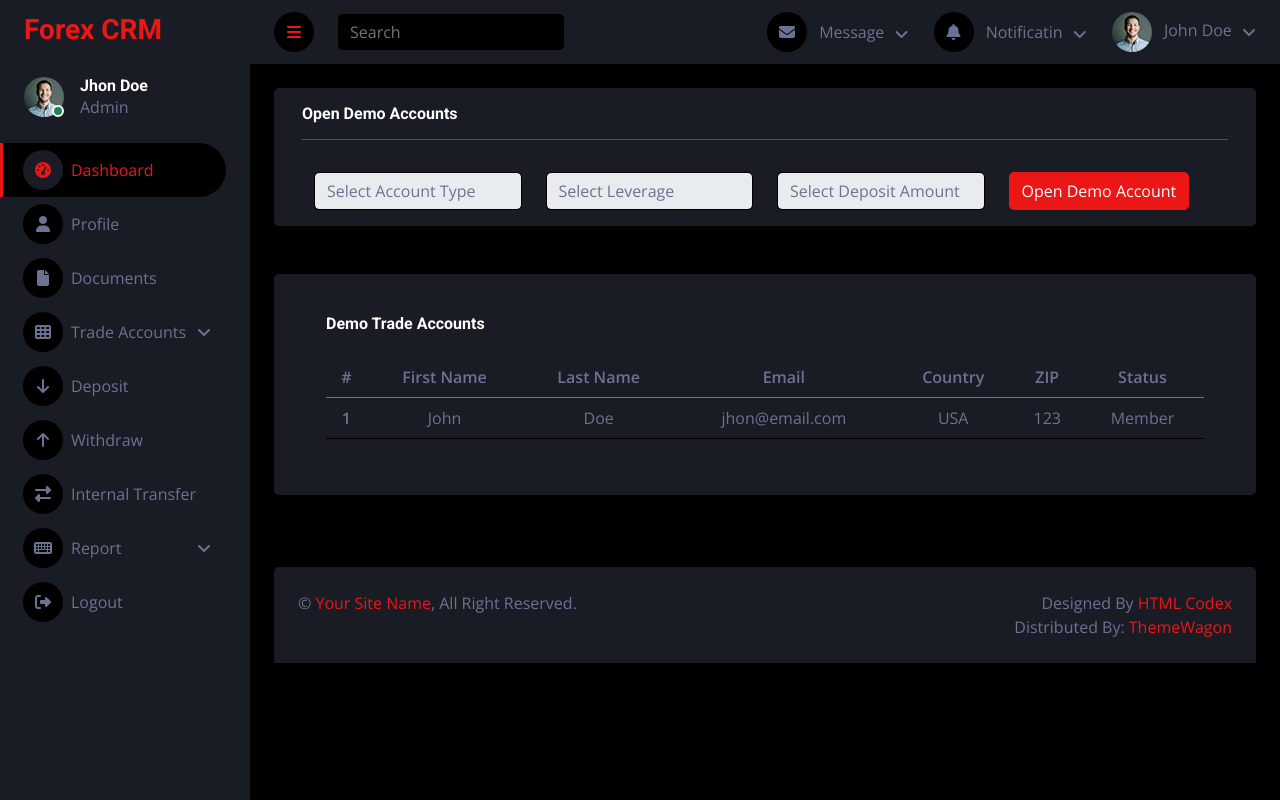
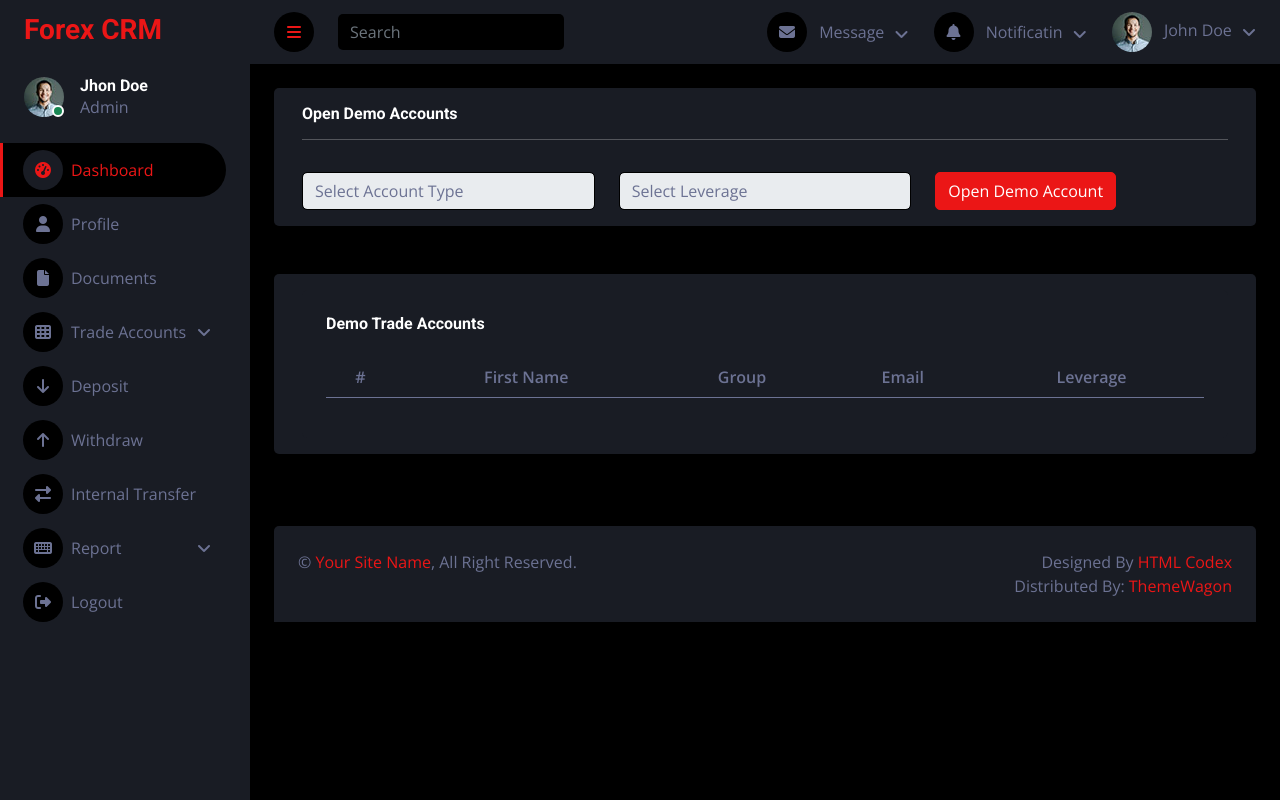
Before and after one commit to Ohitgit/forex_crms, a Django app: page /open-demo-account in a window 1280 px wide. Run offline with Django 4.2, Linux system fonts and the light colour scheme; lists and menus that the app fills with data are empty; parts of the project's set-up code (start-up, migrations or seed data) failed here and were passed over; some libraries are stand-ins or nearby versions.

Commit message:
demo account and live account crated

```diff
--- a/client_app/admin.py
+++ b/client_app/admin.py
@@ -4,3 +4,5 @@ from .models import *
 admin.site.register(Client_Register)
 admin.site.register(Otp_Status)
 admin.site.register(UploadDocument)
+
+admin.site.register(LiveAccount)
--- a/client_app/urls.py
+++ b/client_app/urls.py
@@ -23,7 +23,7 @@ urlpatterns = [
     path('changepassword/<str:token>',ChangePassword.as_view(), name='changepassword'),
 
 
-    path('liveaccount',LiveAccount.as_view() ,name="liveaccount"),
+
     path('client-deposit',deposit.as_view() ,name="deposit"),
     path('client-withdraw',withdraw.as_view() ,name="withdraw"),
     path('internal-transfer',internal_transfer.as_view() ,name="internal_transfer"),
--- a/client_app/views.py
+++ b/client_app/views.py
@@ -155,14 +155,99 @@ class Client_profile(View):
 
 
 class Open_live_account(View):
+    forex_group=Forex_Group.objects.all()
+    leverage= Add_Leverage.objects.all()
+    demo=LiveAccount.objects.filter(group="DC/ECN")
+    context={'forex_group':forex_group,'leverage':leverage,'demo':demo}
     template_name="clientapp/open_live_account.html"
     def get(self, request):
-        return render(request,self.template_name)
+        return render(request,self.template_name,self.context)
+
+    def post(self,request):
+      if request.method =="POST":
+          forexgroup=request.POST.get('forex_group')
+          leverage=request.POST.get('leverage')
+          user=Client_Register.objects.get(user=request.user)
+          print('user',user)
+          url = "http://103.138.189.81/api/mt5/createLiveAccount"
+          headers = {'Content-Type': 'application/json'}
+          data={
+              "ip": "id16.idnfxservers.top:8707",
+                "login": 2001,
+                "password": "Dynamic@222",
+                "name": user.first_name,
+                "group": forexgroup,
+                 "email": user.email,
+                 "leverage":  leverage,
+                 "main_password": "trade@1234",
+                 "invest_password": "1234@trade",
+                 "phone_password": user.mobile_no,
+                 "country": "India",
+
+
+
+              }
+          print('data',data)
+          print('url',url)
+          response_api = requests.post(url, headers=headers,json=data)
+          response_data= response_api.json()
+          print('json1',response_data)
+          if response_api.status_code == 200:
+            LiveAccount.objects.create(group=data['group'],login=response_data.get('login'),email=data['email'],password=data['password'],user=request.user,leverage=data['leverage'])
+            return redirect('open_live_account')
+            # return JsonResponse({'message': 'LiveAccount created successfully'}, status=200)
+          else:
+            return JsonResponse({'error': 'Failed to create LiveAccount'}, status=response_api.status_code)
+
+      return render(request,self.template_name,self.context)
 
 class Open_demo_account(View):
+
     template_name="clientapp/open_demo_account.html"
+    forex_group=Forex_Group.objects.all()
+    leverage= Add_Leverage.objects.all()
+    demo=LiveAccount.objects.filter(group="DC/DEMO")
+    context={'forex_group':forex_group,'leverage':leverage,'demo':demo}
     def get(self, request):
-        return render(request,self.template_name)
+        return render(request,self.template_name,self.context)
+    def post(self,request):
+      if request.method =="POST":
+          forexgroup=request.POST.get('forex_group')
+          leverage=request.POST.get('leverage')
+          user=Client_Register.objects.get(user=request.user)
+          print('user',user)
+          url = "http://103.138.189.81/api/mt5/createLiveAccount"
+          headers = {'Content-Type': 'application/json'}
+          data={
+              "ip": "id16.idnfxservers.top:8707",
+                "login": 2001,
+                "password": "Dynamic@222",
+                "name": user.first_name,
+                "group": forexgroup,
+                 "email": user.email,
+                 "leverage":  leverage,
+                 "main_password": "trade@1234",
+                 "invest_password": "1234@trade",
+                 "phone_password": user.mobile_no,
+                 "country": "India",
+
+
+
+              }
+          print('data',data)
+          print('url',url)
+          response_api = requests.post(url, headers=headers,json=data)
+          response_data= response_api.json()
+          print('json1',response_data)
+          if response_api.status_code == 200:
+
+            LiveAccount.objects.create(group=data['group'],login=response_data.get('login'),email=data['email'],password=data['password'],user=request.user,leverage=data['leverage'])
+            return redirect('open_demo_account')
+            # return JsonResponse({'message': 'LiveAccount created successfully'}, status=200)
+          else:
+            return JsonResponse({'error': 'Failed to create LiveAccount'}, status=response_api.status_code)
+
+      return render(request,self.template_name,self.context)
 
 
 
@@ -324,7 +409,7 @@ class Forgot(View):
 class ChangePassword(View):
     template_name="clientapp/auth_reset_password.html"
     form=ChangePasswordForm()
-    print('form',form)
+
     context={'form':form}
     def get(self, request,token):
       return render(request,self.template_name,self.context)
@@ -348,51 +433,7 @@ class ChangePassword(View):
                  return redirect('client_login')
         return render(request,self.template_name,self.context)
 
-from django.contrib.auth.decorators import login_required
-import requests
 
-class LiveAccount(View):
-    template_name="client/liveaccount.html"
-
-    def get(self, request):
-      user=Client_Register.objects.get(user=request.user)
-      print('user',user)
-      return render(request,self.template_name)
-
-    def post(self,request):
-      if request.method =="POST":
-          forexgroup=request.POST.get('forex_group')
-          leverage=request.POST.get('leverage')
-          user=Client_Register.objects.get(user=request.user)
-          print('user',user)
-          url = "http://103.138.189.81/api/mt5/createLiveAccount"
-          headers = {'Content-Type': 'application/json'}
-          data={
-              "ip": "43.228.124.119",
-                "login": 313,
-                "password": "Raz@1234",
-                "name": user.first_name,
-                "group": forexgroup,
-                 "email": user.email,
-                 "leverage":  leverage,
-                 "main_password": "trade@1234",
-                 "invest_password": "1234@trade",
-                "phone_password": user.mobile_no,
-                 "country": "India",
-
-              }
-          print('data',data)
-          print('url',url)
-          response_api = requests.post(url, headers=headers,json=data)
-          json1= response_api.json()
-          print('json1',json1)
-          if response_api.status_code == 200:
-            # LiveAccount.objects.create(ac_type=response_data.get('accountType'), cu_type=response_data.get('depositCurrency'),account_no=response_data.get('login'),user=request.user)
-            return JsonResponse({'message': 'LiveAccount created successfully'}, status=200)
-          else:
-            return JsonResponse({'error': 'Failed to create LiveAccount'}, status=response_api.status_code)
-
-      return render(request,self.template_name)
 
 
 
--- a/dashboard_app/admin.py
+++ b/dashboard_app/admin.py
@@ -3,6 +3,7 @@ from .models import *
 # Register your models here.
 admin.site.register(Add_Leverage)
 admin.site.register(Add_Currency)
-admin.site.register(Add_Group)
+admin.site.register(Forex_Group)
 admin.site.register(Create_Forex_Group)
 admin.site.register(Country)
+admin.site.register(Demo_Account)
--- a/dashboard_app/froms.py
+++ b/dashboard_app/froms.py
@@ -5,8 +5,3 @@ from django import forms
 from .models import *
 
 # create a ModelForm
-class AddGroupForm(forms.ModelForm):
-	# specify the name of model to use
-	class Meta:
-		model = Add_Group
-		fields = ('name',)
--- a/dashboard_app/urls.py
+++ b/dashboard_app/urls.py
@@ -4,6 +4,6 @@ from django.urls import path
 from .views import *
 
 urlpatterns = [
-    path('home',Home.as_view() ,name="home"),
+
 
 ]
--- a/templates/clientapp/open_demo_account.html
+++ b/templates/clientapp/open_demo_account.html
@@ -9,29 +9,42 @@
             <hr>
         </h6>
     </div>
+      <form action="" method="post">
+        {% csrf_token %}
+    <div class="row mt-3">
+        <div class="col-lg-4 col-md-3">
+            <select class="form-control" name="forex_group" required>
+                <option>Select Account Type</option>
+                {% for x in forex_group %}
+                <option value="{{x.name}}"  {% if x.name == 'DC/DEMO'  %} selected
 
-    <div class="row mt-3">
-        <div class="col-lg-3 col-md-3">
-            <select class="form-control">
-                <option>Select Account Type</option>
+                {% endif %}>{{x.name}}</option>
+                {% endfor %}
             </select>
         </div>
-        <div class="col-lg-3 col-md-3">
-            <select class="form-control">
+        <div class="col-lg-4 col-md-3">
+            <select class="form-control" name="leverage" required>
                 <option>Select Leverage</option>
+                {% for x in leverage %}
+                <option value="{{x.add_leverage_value}}">{{x.add_leverage_value}}</option>
+                {% endfor %}
             </select>
         </div>
-        <div class="col-lg-3 col-md-3">
+        <!-- <div class="col-lg-3 col-md-3">
             <select class="form-control">
                 <option>Select Deposit Amount</option>
+                {% for x in demo %}
+                <option value="{{x.amount}}">{{x.amount}}</option>
+                {% endfor %}
             </select>
-        </div>
-        <div class="col-lg-3 col-md-3">
+        </div> -->
+        <div class="col-lg-4 col-md-3">
             <input type="submit" class="btn btn-primary" value="Open Demo Account"/>
             </select>
         </div>
+    </form>
+    </div>
 
-    </div>
 
 
     </div>
@@ -49,24 +62,27 @@
                             <tr class="text-center">
                                 <th scope="col">#</th>
                                 <th scope="col">First Name</th>
-                                <th scope="col">Last Name</th>
+                                <th scope="col">Group</th>
                                 <th scope="col">Email</th>
-                                <th scope="col">Country</th>
-                                <th scope="col">ZIP</th>
-                                <th scope="col">Status</th>
+                                <th scope="col">Leverage</th>
+
+
                             </tr>
                         </thead>
                         <tbody>
+                            {% for x  in demo %}
+
+
                             <tr class="text-center">
-                                <th scope="row">1</th>
-                                <td>John</td>
-                                <td>Doe</td>
-                                <td>jhon@email.com</td>
-                                <td>USA</td>
-                                <td>123</td>
-                                <td>Member</td>
+                                <th scope="row">{{x.id}}</th>
+                                <td>{{x.user.username}}</td>
+                                <td>{{x.group}}</td>
+                                <td>{{x.email}}</td>
+                                <td>{{x.leverage}}</td>
+
+
                             </tr>
-
+                            {% endfor %}
 
                         </tbody>
                     </table>
```
Also changed, not shown: client_app/models.py (+8 -1 lines), dashboard_app/models.py (+11 -8 lines), dashboard_app/views.py (+0 -15 lines), templates/clientapp/open_live_account.html (+27 -16 lines), client_app/migrations/0005_demoaccount.py (added), client_app/migrations/0006_rename_demoaccount_demoaccounts.py (added), client_app/migrations/0007_alter_liveaccount_user_delete_demoaccounts.py (added), dashboard_app/migrations/0003_rename_add_group_forex_group.py (added), dashboard_app/migrations/0004_demo_acount.py (added), dashboard_app/migrations/0005_rename_demo_acount_demo_account.py (added).
